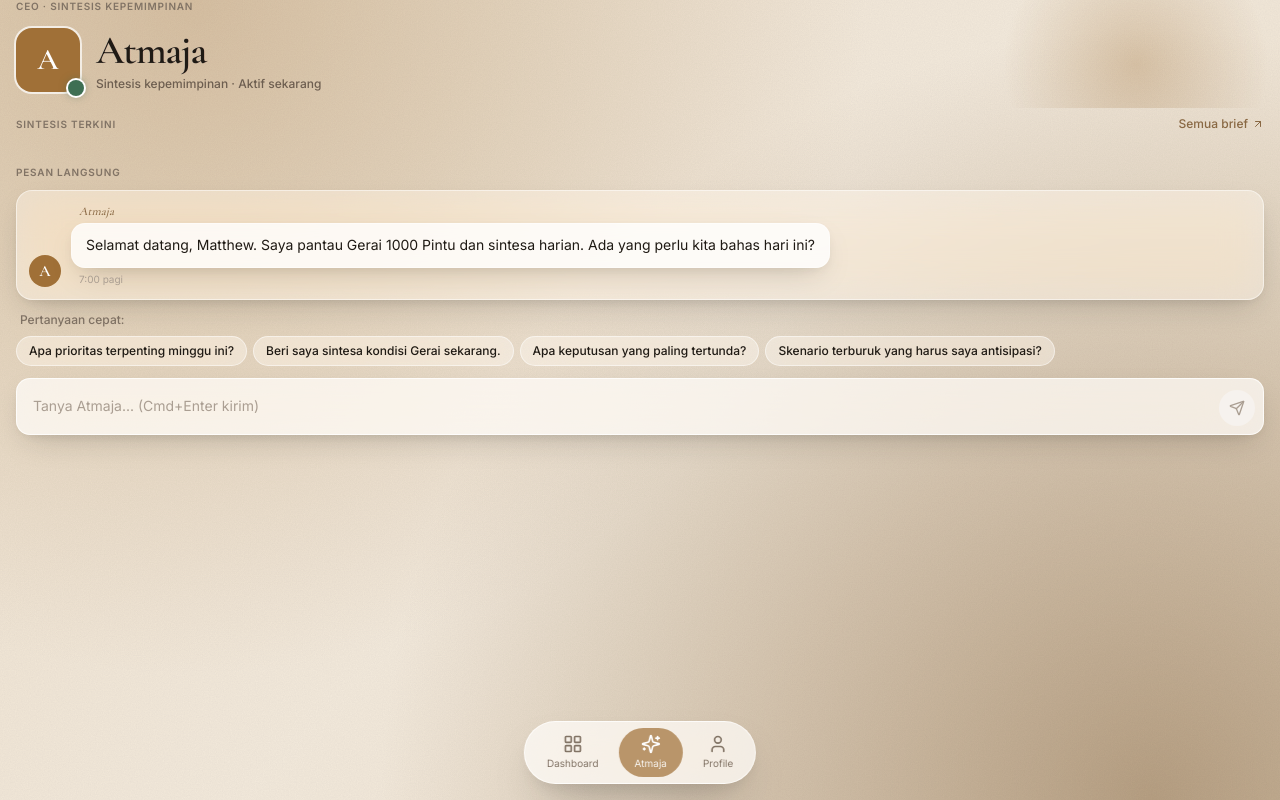
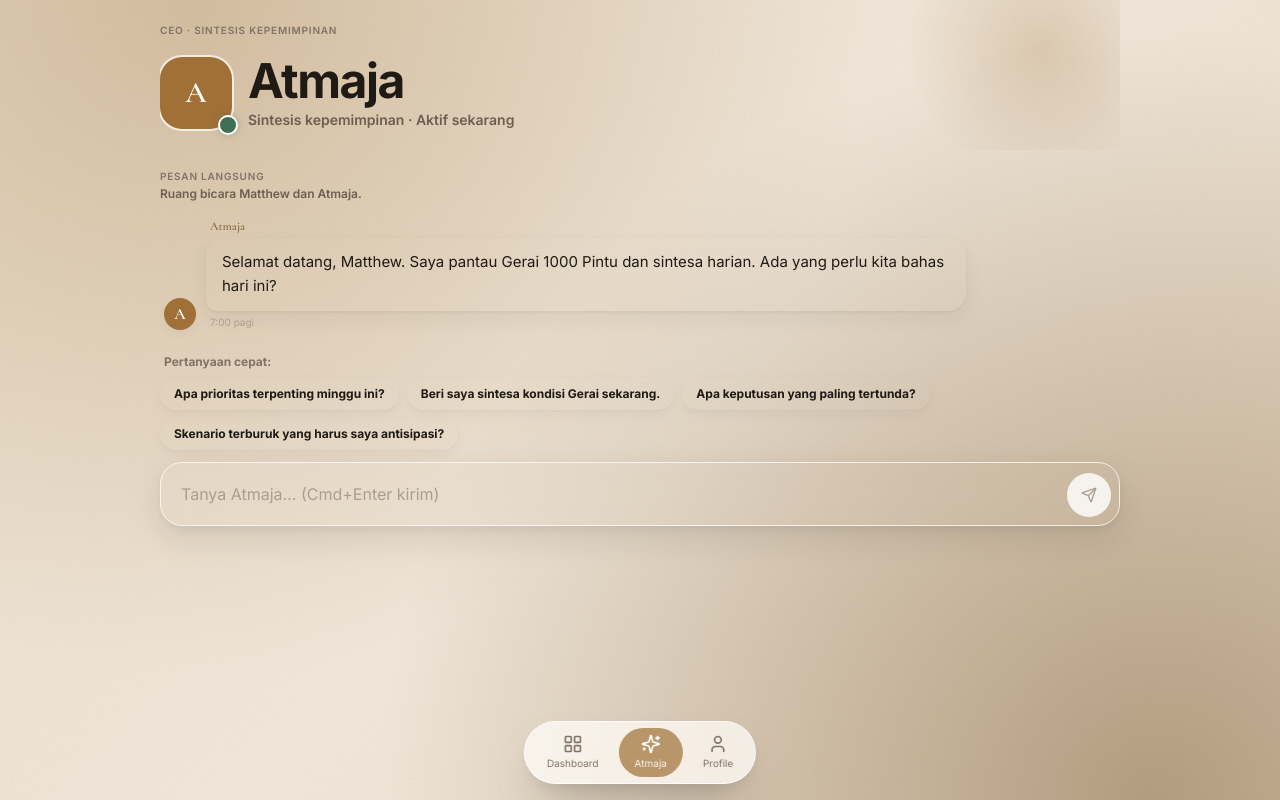
Before and after one commit to MahewAi/Mahew, a React (Vite) app: page /atmaja in a window 1280 px wide. Built offline with nearby package versions, Linux system fonts and the light colour scheme.

Commit message:
Refine Atmaja chat surface

```diff
--- a/src/pages/Atmaja.tsx
+++ b/src/pages/Atmaja.tsx
@@ -56,17 +56,19 @@ export default function Atmaja() {
   const [sending, setSending] = useState(false)
   const listRef = useRef<HTMLDivElement>(null)
 
-  // Persist thread to localStorage
   useEffect(() => {
     saveThread(messages)
   }, [messages])
 
   const handleReset = () => {
     setMessages(initialThread)
-    try { localStorage.removeItem(STORAGE_KEY) } catch { /* ignore */ }
+    try {
+      localStorage.removeItem(STORAGE_KEY)
+    } catch {
+      // ignore
+    }
   }
 
-  // Briefs yang melibatkan Atmaja (CEO contributor)
   const atmajaBriefs = useMemo(
     () =>
       loadStoredBriefs()
@@ -102,7 +104,6 @@ export default function Atmaja() {
       })
 
       if (result.resetThread) {
-        // Replace thread with reset acknowledgment as first message
         setMessages([
           {
             id: `m-${Date.now() + 1}`,
@@ -127,18 +128,18 @@ export default function Atmaja() {
   }
 
   return (
-    <div className="min-h-screen pb-32">
-      {/* Hero header — Atmaja signature */}
-      <header className="px-4 pt-safe-top pt-6 pb-4 relative overflow-hidden">
+    <main className="mx-auto flex min-h-screen w-full max-w-5xl flex-col px-4 pb-32 pt-safe-top sm:px-6 lg:px-8">
+      <header className="relative overflow-hidden pb-5 pt-6">
         <div
           aria-hidden="true"
-          className="absolute -top-20 right-0 size-72 rounded-full opacity-50 pointer-events-none"
+          className="pointer-events-none absolute -right-16 -top-24 size-72 rounded-full opacity-40"
           style={{
             background: 'radial-gradient(circle at center, hsl(var(--role-ceo) / 0.6), transparent 65%)',
           }}
         />
+
         <div className="relative">
-          <div className="flex items-center justify-between">
+          <div className="flex items-center justify-between gap-3">
             <p className="text-label-caps text-text-muted">CEO · Sintesis kepemimpinan</p>
             {messages.length > 1 && (
               <button
@@ -146,7 +147,7 @@ export default function Atmaja() {
                 onClick={handleReset}
                 aria-label="Reset percakapan"
                 className={cn(
-                  'inline-flex items-center gap-1 px-2.5 py-1.5 rounded-full',
+                  'inline-flex items-center gap-1 rounded-full px-2.5 py-1.5',
                   'glass-soft text-meta text-text-secondary hover:text-text-primary',
                   'focus-visible:outline-none focus-visible:ring-2 focus-visible:ring-accent',
                 )}
@@ -156,12 +157,13 @@ export default function Atmaja() {
               </button>
             )}
           </div>
-          <div className="mt-4 flex items-center gap-4">
+
+          <div className="mt-5 flex items-center gap-4">
             <div className="relative shrink-0">
               <span
                 className={cn(
-                  'inline-flex items-center justify-center rounded-2xl size-16 bg-role-ceo text-white shadow-glass-hero ring-2 ring-white/70',
-                  'font-serif font-semibold text-3xl',
+                  'inline-flex size-[72px] items-center justify-center rounded-[22px] bg-role-ceo text-white shadow-glass-hero ring-2 ring-white/70',
+                  'font-serif text-3xl font-semibold',
                 )}
                 style={{ fontFamily: '"Cormorant Garamond", Georgia, serif' }}
               >
@@ -169,35 +171,33 @@ export default function Atmaja() {
               </span>
               <span
                 aria-hidden="true"
-                className="absolute -bottom-1 -right-1 size-4 rounded-full bg-status-final ring-2 ring-bg-app shadow-[0_0_8px_rgba(61,111,88,0.6)]"
+                className="absolute -bottom-1 -right-1 size-4 rounded-full bg-status-final shadow-[0_0_8px_rgba(61,111,88,0.6)] ring-2 ring-bg-app"
               />
             </div>
             <div className="min-w-0 flex-1">
-              <h1
-                className="text-display text-text-primary title-chroma"
-                style={{ fontFamily: '"Cormorant Garamond", Georgia, serif' }}
-              >
+              <h1 className="text-[40px] font-black leading-[42px] tracking-[-0.03em] text-text-primary sm:text-[48px] sm:leading-[50px]">
                 Atmaja
               </h1>
-              <p className="mt-1 text-meta text-text-secondary">Sintesis kepemimpinan · Aktif sekarang</p>
+              <p className="mt-1 text-sm font-semibold text-text-secondary">Sintesis kepemimpinan · Aktif sekarang</p>
             </div>
           </div>
         </div>
       </header>
 
-      {/* Recent synthesis from Atmaja */}
-      <section className="px-4 mt-2" aria-label="Sintesis Atmaja terkini">
-        <div className="flex items-center justify-between mb-2.5">
+      {atmajaBriefs.length > 0 && (
+        <section className="mt-1" aria-label="Sintesis Atmaja terkini">
+          <div className="mb-2.5 flex items-center justify-between">
             <p className="text-label-caps text-text-muted">Sintesis terkini</p>
             <button
               type="button"
               onClick={() => navigate('/')}
-            className="text-meta font-medium text-accent-dark hover:text-text-primary inline-flex items-center gap-1"
+              className="inline-flex items-center gap-1 text-meta font-bold text-accent-dark hover:text-text-primary"
             >
               Semua brief <ArrowUpRight className="size-3" />
             </button>
           </div>
-        <div className="grid grid-cols-2 gap-2.5">
+
+          <div className="grid gap-2.5 sm:grid-cols-2">
             {atmajaBriefs.map((b) => {
               const isDigest = b.isDailyDigest
               return (
@@ -205,54 +205,60 @@ export default function Atmaja() {
                   key={b.id}
                   type="button"
                   onClick={() => navigate(`/brief/${b.id}`)}
-                whileTap={{ scale: 0.97 }}
+                  whileTap={{ scale: 0.98 }}
                   whileHover={{ y: -1 }}
                   transition={{ duration: 0.18, ease: [0.32, 0.72, 0, 1] }}
                   className={cn(
-                  'col-span-1 text-left rounded-[16px] p-3.5 shadow-glass min-h-[120px] flex flex-col',
-                  isDigest ? 'glass-strong ring-1 ring-accent-light/60' : 'glass-soft',
+                    'min-h-[104px] rounded-lg p-3.5 text-left shadow-card',
+                    isDigest ? 'bg-white/78 ring-1 ring-accent-light/70' : 'bg-white/58',
                     'focus-visible:outline-none focus-visible:ring-2 focus-visible:ring-accent focus-visible:ring-offset-2',
                   )}
                 >
                   {isDigest && (
-                  <span className="inline-flex items-center gap-1.5 text-label-caps text-accent-dark mb-1.5">
+                    <span className="mb-1.5 inline-flex items-center gap-1.5 text-label-caps text-accent-dark">
                       <Sunrise aria-hidden="true" className="size-3" />
                       Laporan harian
                     </span>
                   )}
-                <h3 className="text-[13px] leading-[17px] font-semibold text-text-primary line-clamp-3">
+                  <h3 className="line-clamp-3 text-[13px] font-bold leading-[17px] text-text-primary">
                     {b.title}
                   </h3>
-                <p className="mt-auto pt-2 text-[10px] text-text-muted">{b.timeAgo}</p>
+                  <p className="mt-2 text-[10px] text-text-muted">{b.timeAgo}</p>
                 </motion.button>
               )
             })}
           </div>
         </section>
+      )}
 
-      {/* Persistent conversation */}
-      <section className="mt-6 px-4" aria-label="Percakapan dengan Atmaja">
-        <p className="text-label-caps text-text-muted mb-3">Pesan langsung</p>
+      <section className="mt-5" aria-label="Percakapan dengan Atmaja">
+        <div className="mb-3 flex items-end justify-between gap-3">
+          <div>
+            <p className="text-label-caps text-text-muted">Pesan langsung</p>
+            <p className="mt-1 text-xs font-semibold text-text-secondary">Ruang bicara Matthew dan Atmaja.</p>
+          </div>
+        </div>
 
         <div
           ref={listRef}
-          className="space-y-2.5 mb-3 max-h-[420px] overflow-y-auto rounded-[16px] glass-soft shadow-glass p-3"
+          className="mb-4 max-h-[calc(100vh-360px)] space-y-4 overflow-y-auto px-1 pb-2 pt-1 sm:max-h-[520px]"
         >
           <AnimatePresence initial={false}>
             {messages.map((m) => (
               <MessageBubble key={m.id} message={m} reduceMotion={!!reduceMotion} />
             ))}
           </AnimatePresence>
+
           {sending && (
-            <div className="flex items-center gap-2 text-meta text-text-muted pl-12">
+            <div className="flex items-center gap-2 pl-12 text-meta text-text-muted">
               <span className="inline-flex gap-1">
-                <span className="size-1.5 rounded-full bg-text-muted animate-pulse" />
+                <span className="size-1.5 animate-pulse rounded-full bg-text-muted" />
                 <span
-                  className="size-1.5 rounded-full bg-text-muted animate-pulse"
+                  className="size-1.5 animate-pulse rounded-full bg-text-muted"
                   style={{ animationDelay: '0.15s' }}
                 />
                 <span
-                  className="size-1.5 rounded-full bg-text-muted animate-pulse"
+                  className="size-1.5 animate-pulse rounded-full bg-text-muted"
                   style={{ animationDelay: '0.3s' }}
                 />
               </span>
@@ -263,16 +269,17 @@ export default function Atmaja() {
 
         {messages.length <= 1 && (
           <div className="mb-3">
-            <p className="text-meta text-text-muted mb-2 px-1">Pertanyaan cepat:</p>
-            <div className="flex flex-wrap gap-1.5">
+            <p className="mb-2 px-1 text-meta font-bold text-text-muted">Pertanyaan cepat:</p>
+            <div className="flex flex-wrap gap-2">
               {quickPrompts.map((p) => (
                 <button
                   key={p}
                   type="button"
                   onClick={() => send(p)}
                   className={cn(
-                    'rounded-full glass-soft px-3 py-1.5 text-xs font-medium text-text-primary',
-                    'hover:bg-white/60 transition-colors duration-fast text-left',
+                    'rounded-pill bg-white/58 px-3.5 py-2 text-left text-xs font-bold text-text-primary shadow-soft',
+                    'transition-colors duration-fast hover:bg-white/78',
+                    'focus-visible:outline-none focus-visible:ring-2 focus-visible:ring-accent',
                   )}
                 >
                   {p}
@@ -282,7 +289,7 @@ export default function Atmaja() {
           </div>
         )}
 
-        <div className="glass-strong rounded-[14px] shadow-glass p-2 flex items-end gap-2">
+        <div className="sticky bottom-24 z-20 flex items-end gap-2 rounded-[22px] border border-white/75 bg-white/76 p-2 shadow-pop backdrop-blur-xl">
           <textarea
             value={text}
             onChange={(e) => setText(e.target.value)}
@@ -295,10 +302,10 @@ export default function Atmaja() {
             placeholder="Tanya Atmaja... (Cmd+Enter kirim)"
             rows={1}
             className={cn(
-              'flex-1 px-2 py-2 bg-transparent text-sm text-text-primary placeholder:text-text-faint',
-              'focus:outline-none resize-none leading-relaxed max-h-32',
+              'max-h-32 flex-1 resize-none bg-transparent px-3 py-2.5 text-base leading-relaxed text-text-primary placeholder:text-text-faint',
+              'focus:outline-none',
             )}
-            style={{ minHeight: '36px' }}
+            style={{ minHeight: '44px' }}
           />
           <button
             type="button"
@@ -306,7 +313,7 @@ export default function Atmaja() {
             disabled={!text.trim() || sending}
             aria-label="Kirim ke Atmaja"
             className={cn(
-              'shrink-0 size-9 rounded-full inline-flex items-center justify-center transition-colors duration-fast',
+              'inline-flex size-11 shrink-0 items-center justify-center rounded-full transition-colors duration-fast',
               text.trim() && !sending
                 ? 'bg-accent text-white shadow-glow-accent hover:bg-accent-dark'
                 : 'bg-bg-soft text-text-faint cursor-not-allowed',
@@ -316,7 +323,7 @@ export default function Atmaja() {
           </button>
         </div>
       </section>
-    </div>
+    </main>
   )
 }
 
@@ -328,24 +335,25 @@ function MessageBubble({ message, reduceMotion }: { message: AtmajaMessage; redu
       initial={reduceMotion ? { opacity: 0 } : { opacity: 0, y: 8 }}
       animate={{ opacity: 1, y: 0 }}
       transition={{ duration: 0.24, ease: [0.32, 0.72, 0, 1] }}
-      className={cn('flex gap-2.5 items-end', isMatthew && 'flex-row-reverse')}
+      className={cn('flex items-end gap-2.5', isMatthew && 'flex-row-reverse')}
     >
       <span
         aria-hidden="true"
         className={cn(
-          'inline-flex items-center justify-center rounded-full font-semibold shrink-0 size-8',
+          'inline-flex size-8 shrink-0 items-center justify-center rounded-full font-semibold shadow-soft',
           isMatthew
-            ? 'bg-gradient-to-br from-accent to-accent-dark text-white text-sm'
-            : 'bg-role-ceo text-white font-serif text-base',
+            ? 'bg-gradient-to-br from-accent to-accent-dark text-sm text-white'
+            : 'bg-role-ceo font-serif text-base text-white',
         )}
         style={!isMatthew ? { fontFamily: '"Cormorant Garamond", Georgia, serif' } : undefined}
       >
         {isMatthew ? 'M' : 'A'}
       </span>
-      <div className={cn('max-w-[78%] min-w-0', isMatthew ? 'items-end' : 'items-start')}>
+
+      <div className={cn('min-w-0 max-w-[min(86%,760px)]', isMatthew ? 'items-end' : 'items-start')}>
         {!isMatthew && (
           <p
-            className="text-meta italic font-serif text-accent-dark mb-1 px-2"
+            className="mb-1 px-1 text-meta font-bold text-accent-dark"
             style={{ fontFamily: '"Cormorant Garamond", Georgia, serif' }}
           >
             Atmaja
@@ -353,15 +361,15 @@ function MessageBubble({ message, reduceMotion }: { message: AtmajaMessage; redu
         )}
         <div
           className={cn(
-            'rounded-[14px] px-3.5 py-2.5 text-sm leading-relaxed',
+            'px-4 py-3 text-[15px] leading-relaxed shadow-card',
             isMatthew
-              ? 'bg-accent text-white shadow-glass'
-              : 'bg-bg-elevated/80 text-text-primary shadow-glass border border-white/40',
+              ? 'rounded-[18px] rounded-br-md bg-accent text-white'
+              : 'rounded-[18px] rounded-bl-md bg-white/82 text-text-primary',
           )}
         >
           {message.text}
         </div>
-        <p className={cn('text-[10px] text-text-faint mt-1 px-2', isMatthew && 'text-right')}>
+        <p className={cn('mt-1 px-1 text-[10px] text-text-faint', isMatthew && 'text-right')}>
           {message.timeAgo}
         </p>
       </div>
```
Lines whose indentation alone changed are shown as unchanged.
